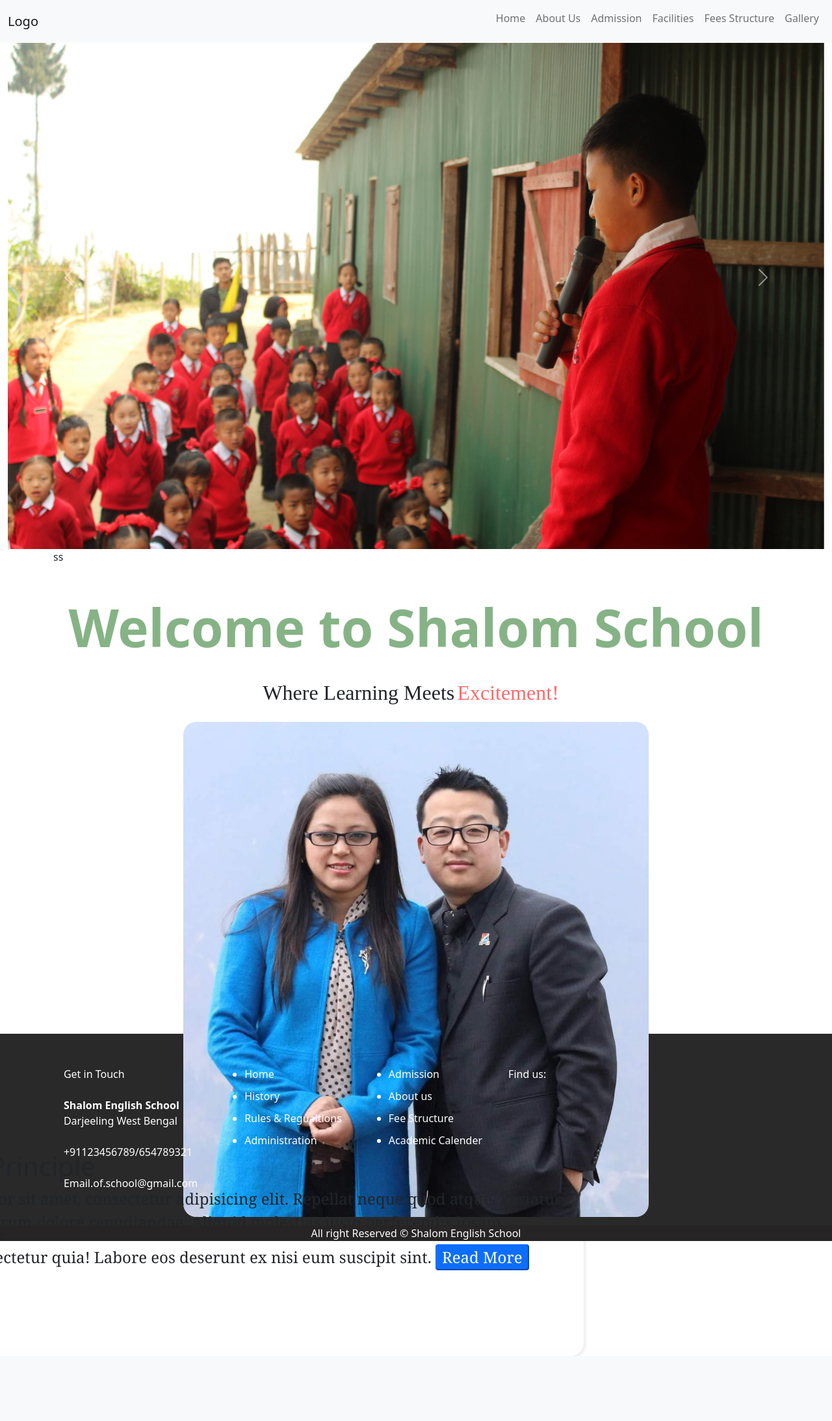
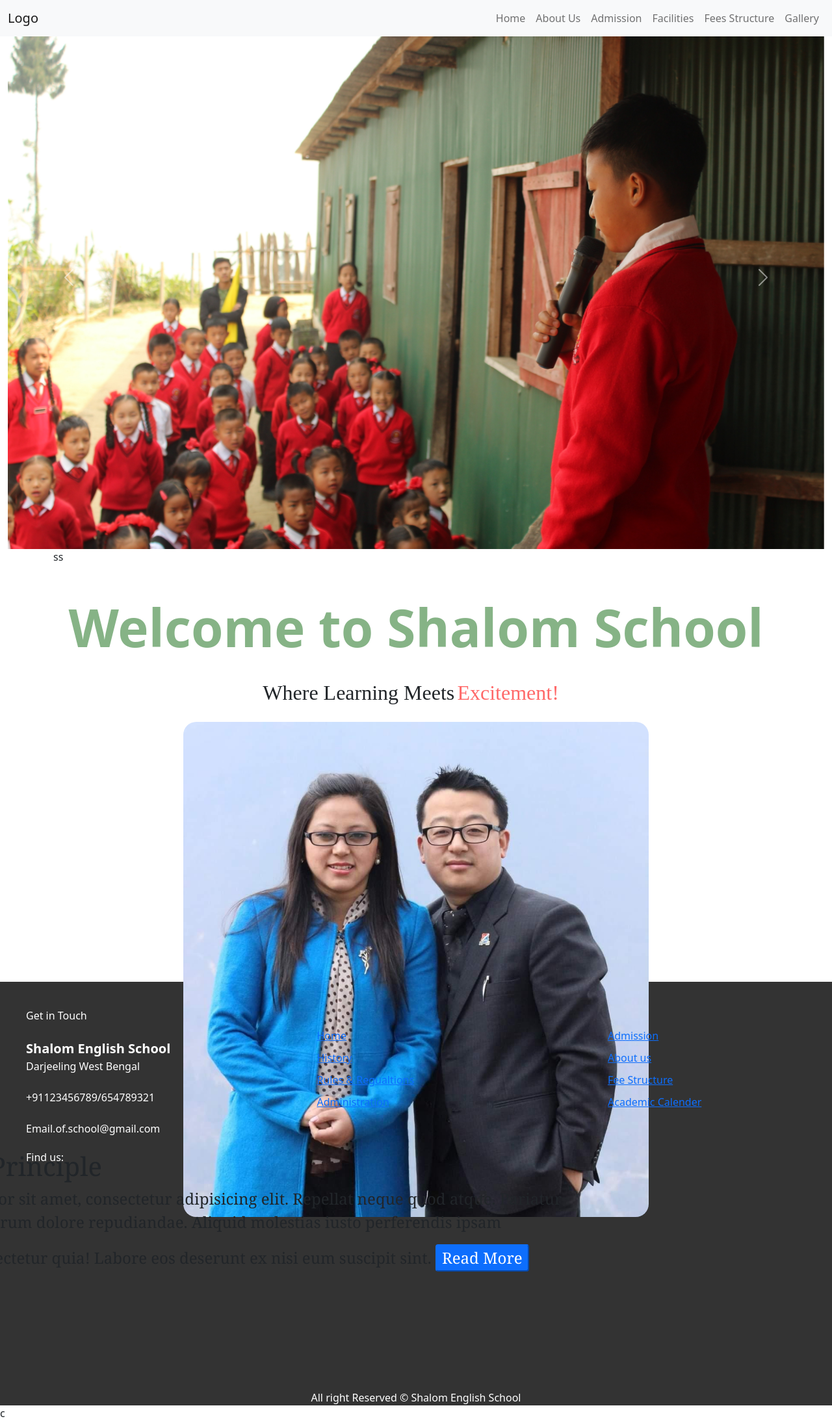
Before and after one commit to TechSage369/ShalomWebsite, a Django app: page / in a window 1280 px wide. Shown: the whole page at 65% size. Before the commit the page ends 2087 px from the top, so only its background shows below. Run offline with Django 4.2, Linux system fonts and the light colour scheme; some libraries are stand-ins or nearby versions; some web fonts are replaced; grey boxes are pictures that could not be loaded.

Commit message:
Refractor: Footer

```diff
--- a/backend/static/css/custom/footer.css
+++ b/backend/static/css/custom/footer.css
@@ -1,55 +1,56 @@
-* {
+/* CSS for footer */
+.sc-footer {
+    display: flex;
+    flex-wrap: wrap;
+    justify-content: space-around;
+    align-items: center;
+    background-color: #333;
+    color: #fff;
+    padding: 30px;
+    }
+.sc-footerBar{
+    background-color: #333;
+}
+    .sc-cnt {
+    flex: 1;
+    margin: 10px;
+    }
+
+    .sc-cnt ul {
+    list-style-type: none;
+    margin: 0;
     padding: 0;
-    margin: 0;
-    font-family: system-ui, -apple-system, BlinkMacSystemFont, 'Segoe UI', Roboto, Oxygen, Ubuntu, Cantarell, 'Open Sans', 'Helvetica Neue', sans-serif;
+    }
 
-}
+    .sc-cnt li {
+    margin-bottom: 10px;
+    }
 
-.sc-footer {
-    background-color: rgb(41, 41, 41);
+    .sc-cnt strong {
+    font-size: 20px;
+    }
+
+    .sc-map {
+    width: 100%;
+    height: 200px;
+    }
+
+    .sc-footerBar {
+    text-align: center;
     color: #fff;
+    }
 
-    display: flex;
-    margin-top: 80px;
-    /* position: sticky;
-    bottom: 0; */
-    justify-content: center;
-    flex-wrap: wrap;
+    /* Media queries */
+    @media (min-width: 768px) {
+    .sc-footer {
+    justify-content: space-between;
+    }
 
-    width: 100%;
+    .sc-cnt {
+    flex: 0 1 25%;
+    }
+
+    .sc-map {
     height: 300px;
-}
-
-.sc-cnt {
-
-    /* border: 1px solid #fff; */
-    margin-left: 20px;
-    margin-top: 50px;
-
-    padding-left: 20px;
-
-}
-
-li {
-    color: #fff;
-    margin-bottom: 10px;
-}
-
-.link {
-    text-decoration: none;
-}
-
-.sc-map {
-    height: 200px;
-    width: 400px;
-    margin-left: 40px;
-}
-
-.sc-footerBar {
-    margin-top: 15px;
-    display: flex;
-    justify-content: center;
-    width: 100%;
-    background-color: rgb(38, 36, 36);
-
-}
+    }
+    }
--- a/backend/templates/website/partials/footer.html
+++ b/backend/templates/website/partials/footer.html
@@ -1,12 +1,11 @@
 {% load static %}
-
 <link rel="stylesheet" href="{% static 'css/custom/footer.css' %}">
 <div class="sc-footer">
     <div class="sc-cnt">
         Get in Touch
         <br>
         <br>
-       <strong> Shalom English School</strong>
+        <strong>Shalom English School</strong>
         <br>
         Darjeeling West Bengal
         <br>
@@ -18,27 +17,47 @@
     </div>
     <div class="sc-cnt">
         <ul>
-            <a href="#" class="link" ><li>Home</li></a>
-            <a href="#" class="link" ><li>History</li></a>
-            <a href="#" class="link" ><li>Rules & Regualtions</li></a>
-            <a href="#" class="link" ><li>Administration</li></a>
+            <a href="#" class="link">
+                <li>Home</li>
+            </a>
+            <a href="#" class="link">
+                <li>History</li>
+            </a>
+            <a href="#" class="link">
+                <li>Rules & Regualtions</li>
+            </a>
+            <a href="#" class="link">
+                <li>Administration</li>
+            </a>
         </ul>
     </div>
     <div class="sc-cnt">
         <ul>
-            <a href="#"class="link"><li>Admission</li></a>
-            <a href="#"class="link"><li>About us</li></a>
-            <a href="#"class="link"><li>Fee Structure</li></a>
-            <a href="#"class="link"><li>Academic Calender</li></a>
+            <a href="#"class="link">
+                <li>Admission</li>
+            </a>
+            <a href="#"class="link">
+                <li>About us</li>
+            </a>
+            <a href="#"class="link">
+                <li>Fee Structure</li>
+            </a>
+            <a href="#"class="link">
+                <li>Academic Calender</li>
+            </a>
         </ul>
     </div>
     <div class="sc-cnt">
         Find us:
         <br>
-        <iframe class="sc-map" src="https://www.google.com/maps/embed?pb=!1m18!1m12!1m3!1d3552.3051144412107!2d88.10045207451685!3d27.08367377654566!2m3!1f0!2f0!3f0!3m2!1i1024!2i768!4f13.1!3m3!1m2!1s0x39e5d530cd862f19%3A0xcb84d3a2f62e6aa1!2sSHALOM%20ENGLISH%20SCHOOL!5e0!3m2!1sen!2sin!4v1682318203633!5m2!1sen!2sin" width="400" height="300" style="border:0;" allowfullscreen="" loading="lazy" referrerpolicy="no-referrer-when-downgrade"></iframe>
+        <iframe class="sc-map"
+                src="https://www.google.com/maps/embed?pb=!1m18!1m12!1m3!1d3552.3051144412107!2d88.10045207451685!3d27.08367377654566!2m3!1f0!2f0!3f0!3m2!1i1024!2i768!4f13.1!3m3!1m2!1s0x39e5d530cd862f19%3A0xcb84d3a2f62e6aa1!2sSHALOM%20ENGLISH%20SCHOOL!5e0!3m2!1sen!2sin!4v1682318203633!5m2!1sen!2sin"
+                width="400"
+                height="300"
+                style="border:0"
+                allowfullscreen=""
+                loading="lazy"
+                referrerpolicy="no-referrer-when-downgrade"></iframe>
     </div>
-    <div class="sc-footerBar">
-       All right Reserved © Shalom English School
 </div>
-
-</div>
+<div class="sc-footerBar">All right Reserved © Shalom English School</div>
```
Lines whose indentation alone changed are shown as unchanged.
